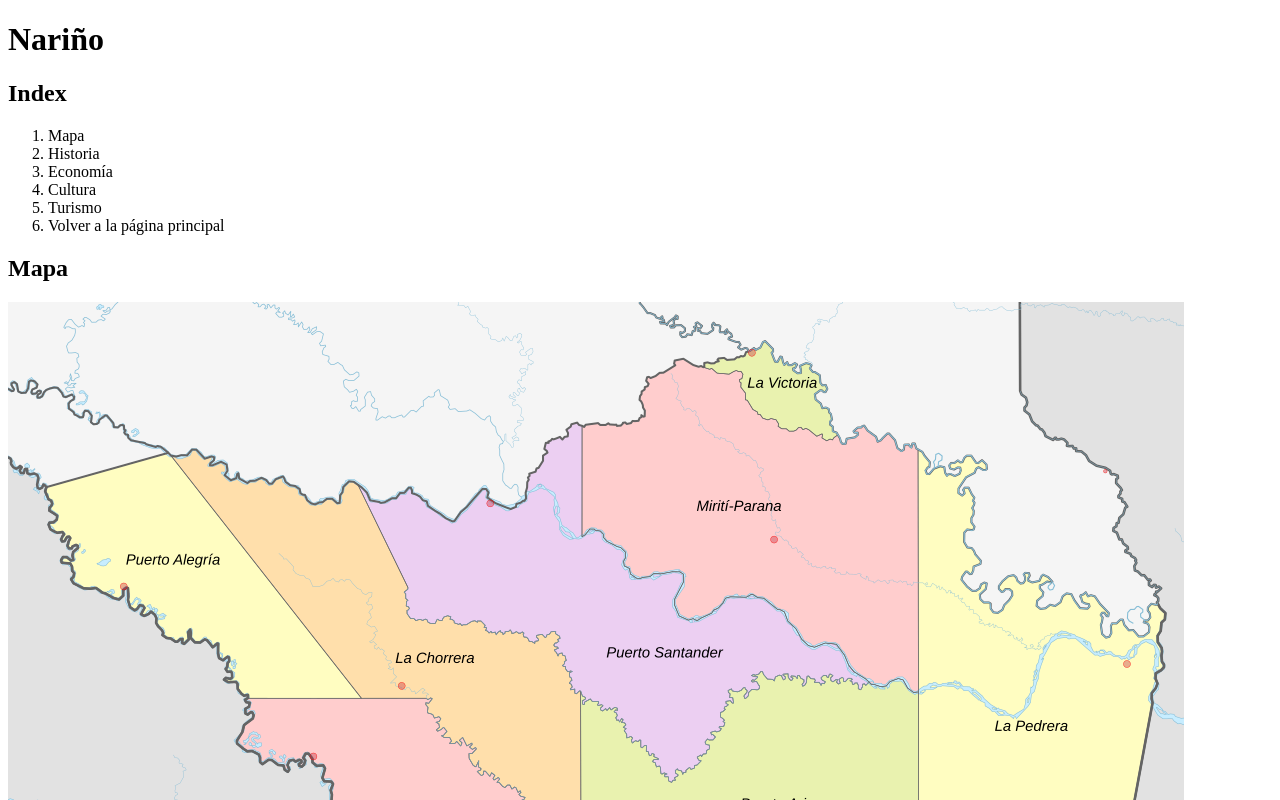
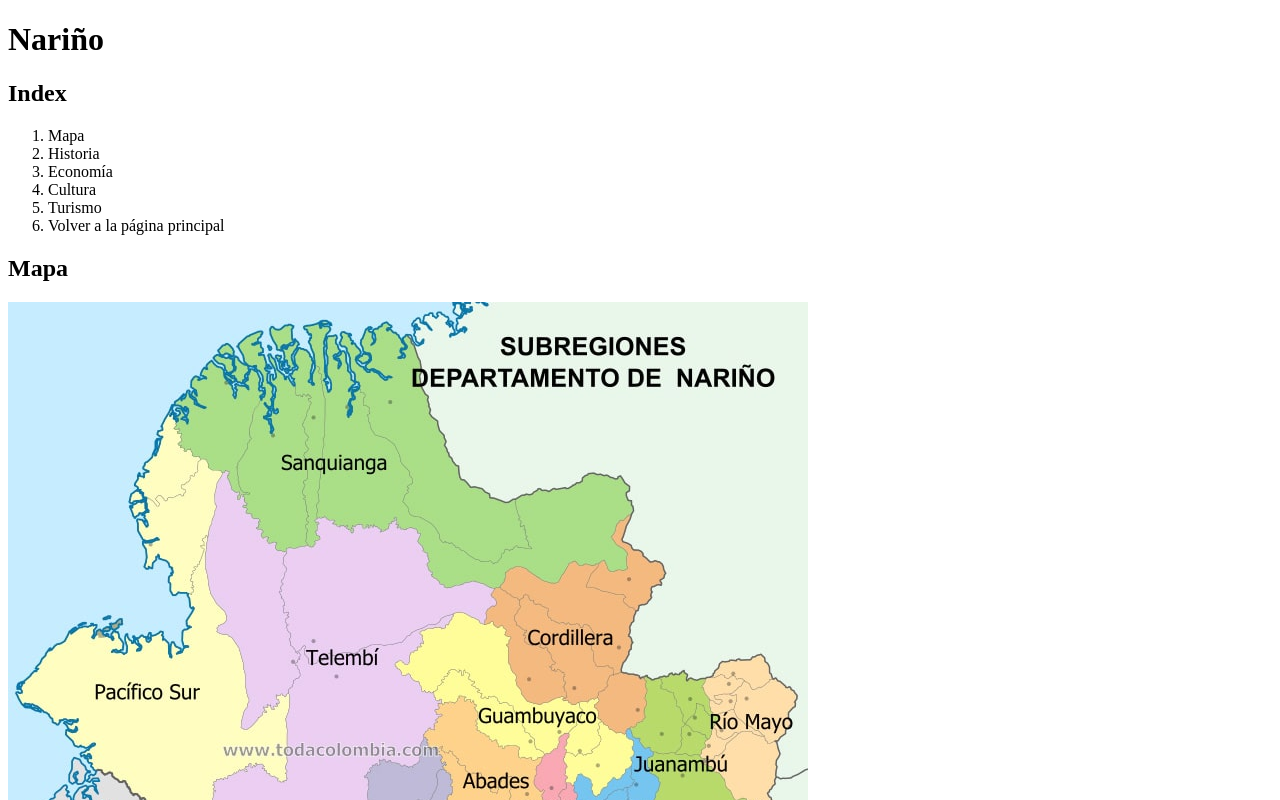
Before and after one commit to juandacf/departamentos, a plain HTML site: page pages/nariño.html in a window 1280 px wide. Shown: the top 800 px of the page. Drawn offline with Linux system fonts and the light colour scheme.

Commit message:
mapas añadidos

```diff
--- a/pages/nariño.html
+++ b/pages/nariño.html
@@ -35,7 +35,7 @@
     <h2>
         Mapa
     </h2>
-    <img src="../media/mapa_Amazonas.png">
+    <img src="../media/Mapa_narino.png">
     <h2>
         Historia
     </h2>
```
Also changed, not shown: pages/guajira.html (+1 -1 lines), pages/meta.html (+1 -1 lines), pages/santander.html (+1 -1 lines).
